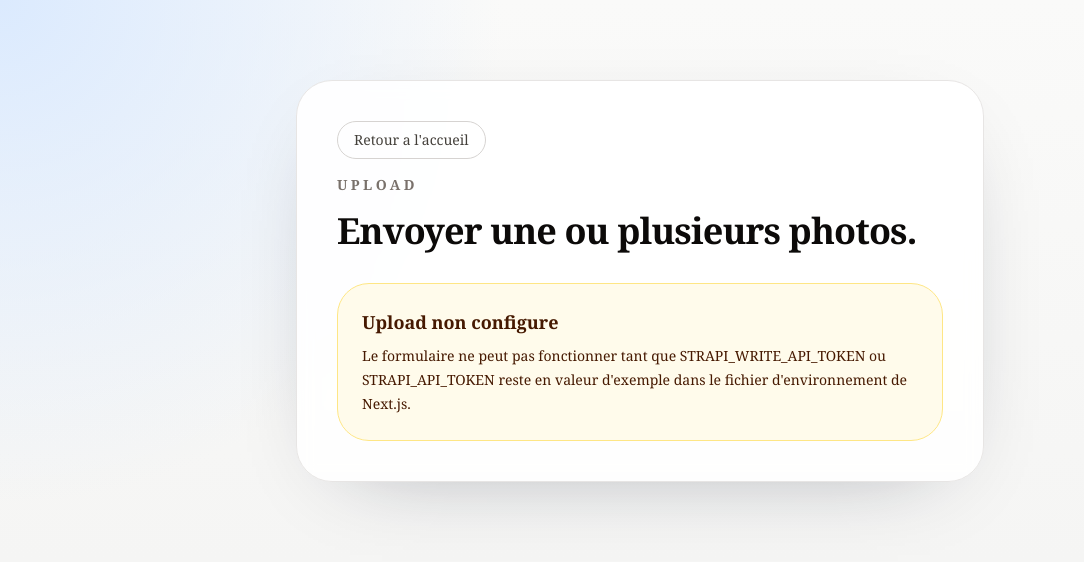
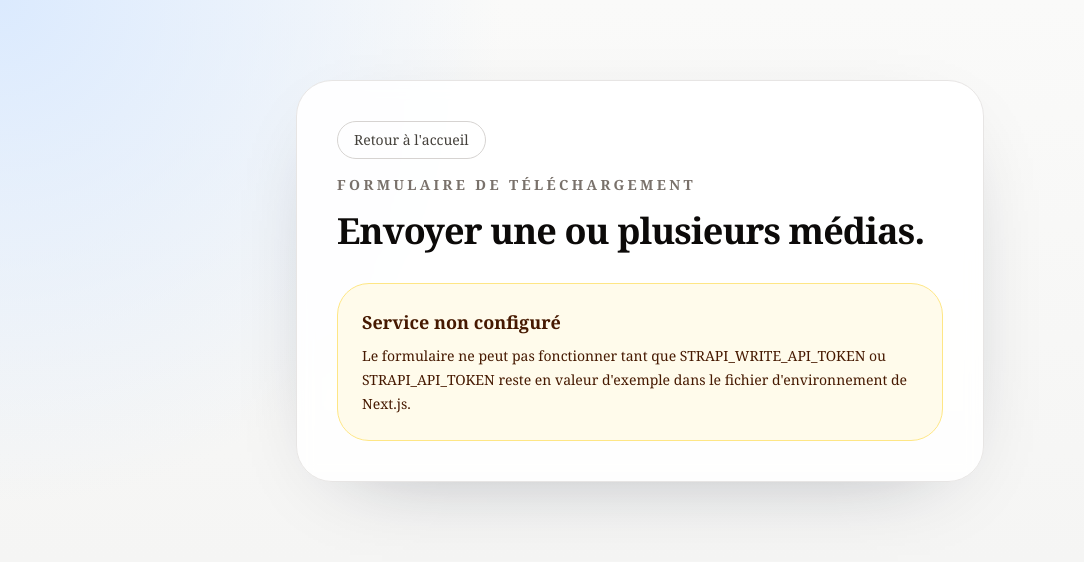
Before and after one commit to roCal93/Photos-Mariage-Amanda-Romain, a Next.js app in the folder nextjs-base/: page /en/upload in a window 1280 px wide. Shown: the top 588 px of the page, without its empty margins (0-1084 px from the left). Built offline with nearby package versions, Linux system fonts and the light colour scheme; no server answers.

Commit message:
littleFix

```diff
--- a/nextjs-base/src/app/[locale]/page.tsx
+++ b/nextjs-base/src/app/[locale]/page.tsx
@@ -250,7 +250,7 @@ export default async function HomeLocale({
         <section className="flex min-h-screen items-center justify-center bg-[linear-gradient(145deg,#f5efe6_0%,#eef6ff_52%,#d6e7ff_100%)] px-6 py-16">
           <div className="flex w-full max-w-3xl flex-col items-center text-center">
             <h1 className="max-w-3xl text-5xl font-semibold tracking-tight text-stone-950 md:text-7xl">
-              Photo Share
+              Photos Mariage Amanda & Romain
             </h1>
 
             <div className="mt-10 flex flex-wrap justify-center gap-4">
@@ -258,13 +258,13 @@ export default async function HomeLocale({
                 href={`/${locale}/photos`}
                 className="inline-flex min-h-12 items-center justify-center rounded-full bg-stone-950 px-6 py-3 text-sm font-semibold text-white transition hover:bg-stone-800"
               >
-                Gallery
+                Galerie
               </Link>
               <Link
                 href={uploadHref}
                 className="inline-flex min-h-12 items-center justify-center rounded-full border border-stone-300 bg-white px-6 py-3 text-sm font-semibold text-stone-900 transition hover:border-stone-900"
               >
-                Upload
+                Télécharger
               </Link>
             </div>
           </div>
--- a/nextjs-base/src/app/[locale]/photos/[slug]/page.tsx
+++ b/nextjs-base/src/app/[locale]/photos/[slug]/page.tsx
@@ -42,7 +42,7 @@ export async function generateMetadata({
 
   return {
     title: photo.title,
-    description: `Media partage par ${photo.authorName}`,
+    description: `Média partagé par ${photo.authorName}`,
     openGraph: {
       images:
         getMediaUrl(photo) && !isVideo(getMediaMime(photo))
@@ -82,7 +82,7 @@ export default async function PhotoDetailPage({
             href={`/${locale}/photos`}
             className="inline-flex items-center rounded-full border border-white/20 bg-white/10 px-4 py-2 text-sm font-medium text-white/90 backdrop-blur transition hover:border-white/40 hover:bg-white/15"
           >
-            Retour a la gallerie
+            Retour à la galerie
           </Link>
         </div>
 
@@ -92,7 +92,7 @@ export default async function PhotoDetailPage({
               <Link
                 href={`/${locale}/photos/${previousItem.slug}`}
                 className="absolute left-4 top-1/2 z-10 inline-flex h-12 w-12 -translate-y-1/2 items-center justify-center rounded-full border border-white/30 bg-black/25 text-3xl font-light text-white backdrop-blur transition hover:scale-105 hover:border-white/60 hover:bg-black/40 md:left-8"
-                aria-label="Media precedent"
+                aria-label="Média précédent"
               >
                 ‹
               </Link>
@@ -102,7 +102,7 @@ export default async function PhotoDetailPage({
               <Link
                 href={`/${locale}/photos/${nextItem.slug}`}
                 className="absolute right-4 top-1/2 z-10 inline-flex h-12 w-12 -translate-y-1/2 items-center justify-center rounded-full border border-white/30 bg-black/25 text-3xl font-light text-white backdrop-blur transition hover:scale-105 hover:border-white/60 hover:bg-black/40 md:right-8"
-                aria-label="Media suivant"
+                aria-label="Média suivant"
               >
                 ›
               </Link>
--- a/nextjs-base/src/app/[locale]/photos/page.tsx
+++ b/nextjs-base/src/app/[locale]/photos/page.tsx
@@ -69,15 +69,15 @@ export default async function PhotosPage({
           href={`/${locale}`}
           className="mb-6 inline-flex items-center rounded-full border border-stone-300 px-4 py-2 text-sm font-medium text-stone-700 transition hover:border-stone-900 hover:text-stone-950"
         >
-          Retour a l&apos;accueil
+          Retour à l&apos;accueil
         </Link>
         <h1 className="mb-8 text-4xl font-semibold tracking-tight text-stone-950 md:mb-10 md:text-6xl">
-          Gallerie
+          Galerie
         </h1>
 
         {response.data.length === 0 ? (
           <div className="rounded-[2rem] border border-dashed border-stone-300 bg-stone-50 p-10 text-center text-stone-600">
-            Aucun media publie pour le moment.
+            Aucun média publié pour le moment.
           </div>
         ) : (
           <div className="grid gap-4 sm:grid-cols-2 xl:grid-cols-4">
--- a/nextjs-base/src/app/[locale]/upload/page.tsx
+++ b/nextjs-base/src/app/[locale]/upload/page.tsx
@@ -29,18 +29,18 @@ export default async function UploadPage({
               href={`/${locale}`}
               className="inline-flex items-center rounded-full border border-stone-300 px-4 py-2 text-sm font-medium text-stone-700 transition hover:border-stone-900 hover:text-stone-950"
             >
-              Retour a l&apos;accueil
+              Retour à l&apos;accueil
             </Link>
             <p className="mt-4 text-sm font-semibold uppercase tracking-[0.24em] text-stone-500">
-              Upload
+              Formulaire de téléchargement
             </p>
             <h1 className="mt-4 text-4xl font-semibold tracking-tight text-stone-950">
-              Envoyer une ou plusieurs photos.
+              Envoyer une ou plusieurs médias.
             </h1>
 
             {!hasServiceToken ? (
               <div className="mt-8 rounded-[2rem] border border-amber-200 bg-amber-50 p-6 text-amber-950">
-                <p className="text-lg font-semibold">Upload non configure</p>
+                <p className="text-lg font-semibold">Service non configuré</p>
                 <p className="mt-2 text-sm leading-6">
                   Le formulaire ne peut pas fonctionner tant que
                   STRAPI_WRITE_API_TOKEN ou STRAPI_API_TOKEN reste en valeur
--- a/nextjs-base/src/components/photo-share/UploadPhotoForm.tsx
+++ b/nextjs-base/src/components/photo-share/UploadPhotoForm.tsx
@@ -288,7 +288,7 @@ export function UploadPhotoForm({ requireModeration }: UploadPhotoFormProps) {
           required
           maxLength={80}
           className="rounded-2xl border border-stone-300 bg-white px-4 py-3 text-base text-stone-900 outline-none transition focus:border-stone-500"
-          placeholder="Ex: Romain"
+          placeholder="Ex: Robert"
         />
       </label>
 
```
